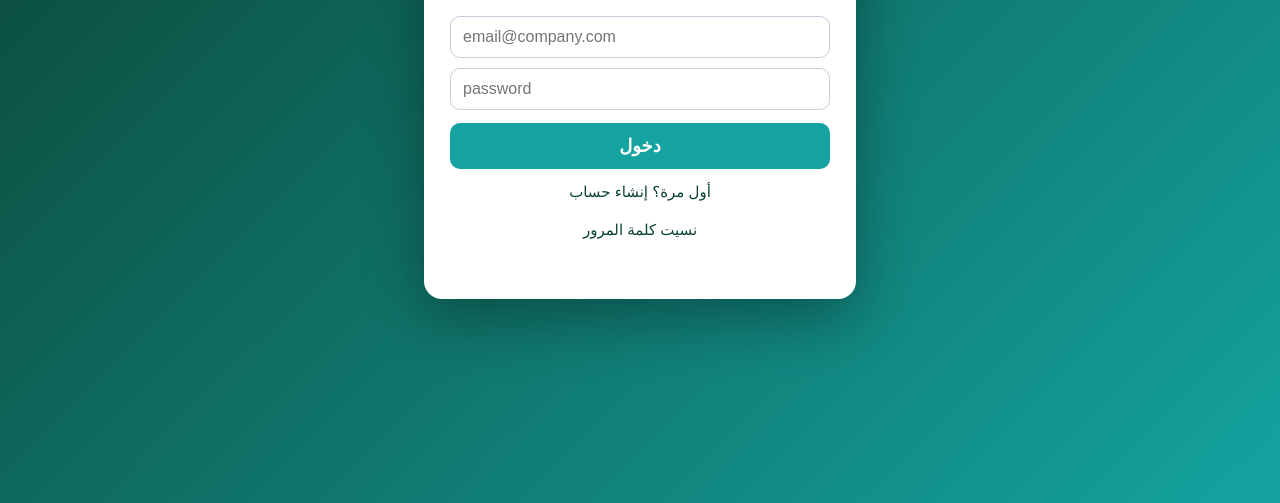
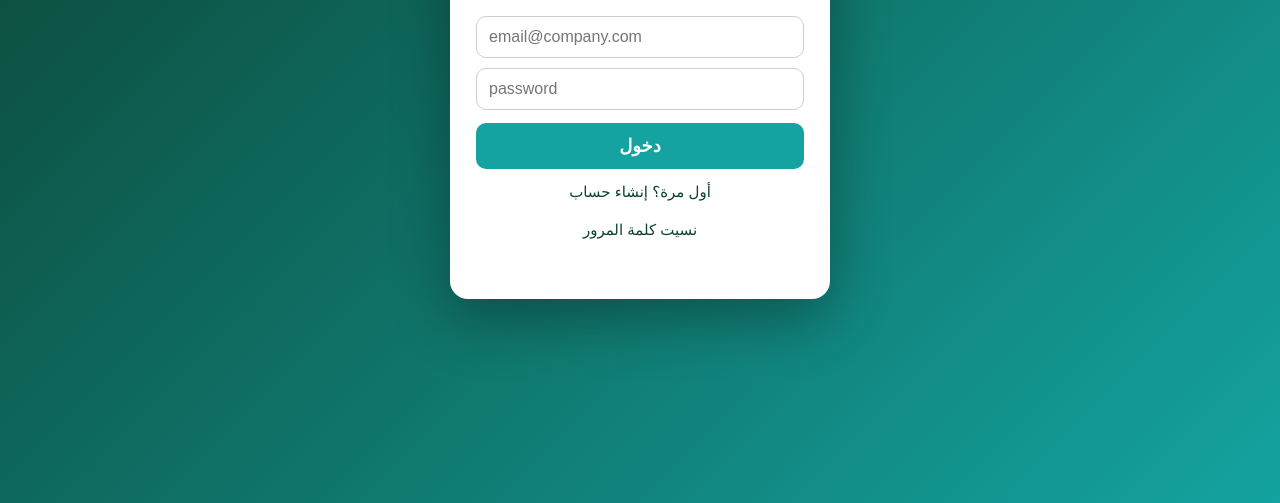
Before and after one commit to nhci-tower/nhci-tower.github.io, a plain HTML site: page index.html in a window 1280 px wide. Shown: the part 297-800 px from the top of the page. Drawn offline with nearby package versions, Linux system fonts and the light colour scheme.

Commit message:
Update index.html

```diff
--- a/index.html
+++ b/index.html
@@ -17,7 +17,7 @@ function loadLib(){return new Promise((res,rej)=>{if(window.supabase)return res(
 
 /* ---------- login gate ---------- */
 const CSS=`#nxAuth{position:fixed;inset:0;z-index:2147483000;display:grid;place-items:center;background:linear-gradient(135deg,#0b4332,#14a3a0);font-family:'Sakkal Majalla','Segoe UI',Tahoma,sans-serif}
-#nxAuth .bx{background:#fff;border-radius:18px;padding:28px 26px;width:min(380px,92vw);box-shadow:0 20px 60px #0005;direction:rtl;text-align:right}
+#nxAuth .bx{box-sizing:border-box;background:#fff;border-radius:18px;padding:28px 26px;width:min(380px,92vw);box-shadow:0 20px 60px #0005;direction:rtl;text-align:right}
 #nxAuth h2{margin:0 0 4px;font-size:26px;color:#0b4332}#nxAuth p{margin:0 0 14px;color:#555;font-size:16px}
 #nxAuth input{width:100%;box-sizing:border-box;padding:11px 12px;margin:5px 0;border:1px solid #ccd;border-radius:10px;font-size:16px;direction:ltr;text-align:left}
 #nxAuth button{width:100%;padding:12px;margin-top:8px;border:0;border-radius:10px;background:#14a3a0;color:#fff;font-size:18px;font-weight:700;cursor:pointer}
```
